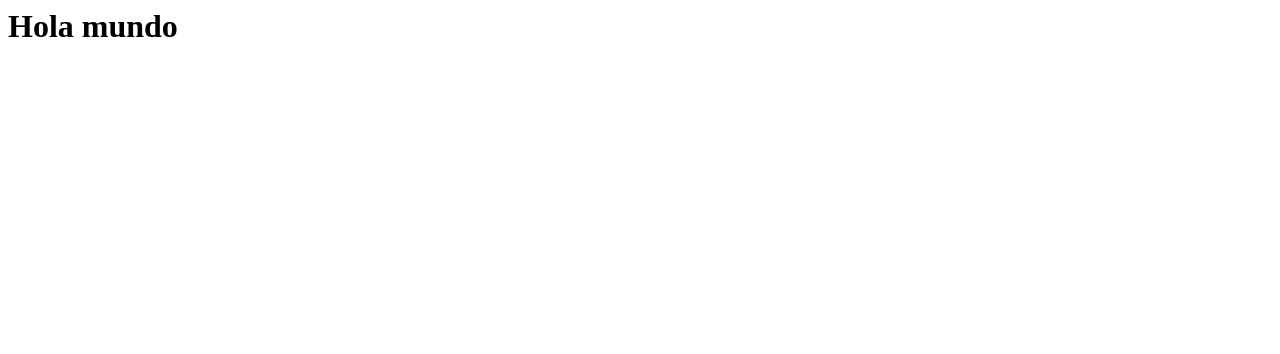
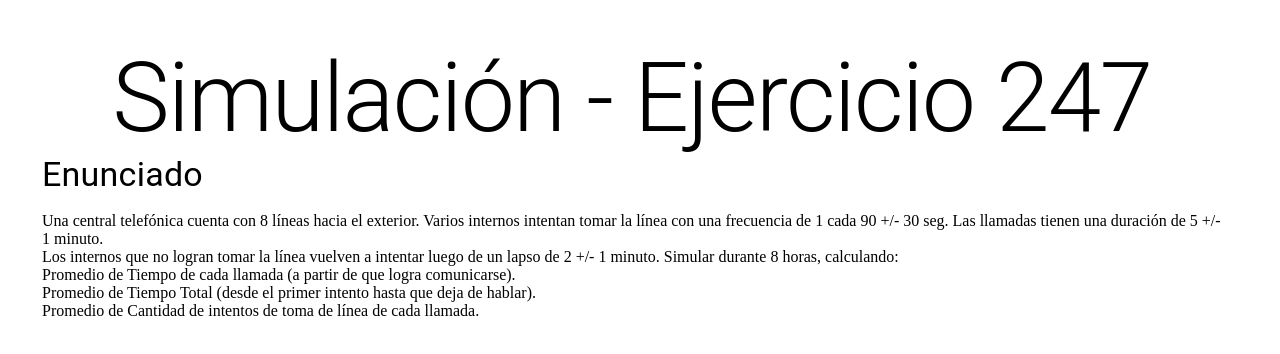
Before and after one commit to facuvillard/simulaci-n-ejercicio-247, a React (Create React App) app: page / in a window 1280 px wide. Shown: the top 354 px of the page. Built offline with nearby package versions, Linux system fonts and the light colour scheme.

Commit message:
second commit

```diff
--- a/src/App.js
+++ /dev/null
@@ -1,11 +0,0 @@
-require('./styles.scss');
-
-function App() {
-  return (
-    <div className="App">
-      <h1> Hola mundo</h1>
-    </div>
-  );
-}
-
-export default App;
--- /dev/null
+++ b/src/components/app/App.js
@@ -0,0 +1,32 @@
+import React from 'react';
+import Title from'../title/Title';
+import Subtitle from'../subtitle/Subtitle';
+import { Grid } from '@mui/material';
+
+import './styles.scss';
+
+export default function App() {
+  return (
+    <div className="App">
+      <Grid container spacing={2}>
+        <Grid xs={12} align="center">
+          <Title> Simulación - Ejercicio 247 </Title>
+        </Grid>
+        <Grid xs={12}>
+          <Subtitle> Enunciado </Subtitle>
+        </Grid>
+        <Grid>
+          <p>
+            Una central telefónica cuenta con 8 líneas hacia el exterior. Varios internos intentan tomar la línea con una
+            frecuencia de 1 cada 90 +/- 30 seg. Las llamadas tienen una duración de 5 +/- 1 minuto. <br/>
+            Los internos que no logran tomar la línea vuelven a intentar luego de un lapso de 2 +/- 1 minuto.
+            Simular durante 8 horas, calculando:<br/>
+            Promedio de Tiempo de cada llamada (a partir de que logra comunicarse).<br/>
+            Promedio de Tiempo Total (desde el primer intento hasta que deja de hablar).<br/>
+            Promedio de Cantidad de intentos de toma de línea de cada llamada.<br/>
+          </p>
+        </Grid>
+      </Grid>
+    </div>
+  );
+}
--- /dev/null
+++ b/src/components/app/styles.scss
@@ -0,0 +1,7 @@
+.app {
+  padding: 50px;
+}
+
+Title {
+
+}
--- /dev/null
+++ b/src/components/subtitle/Subtitle.js
@@ -0,0 +1,8 @@
+import React from 'react';
+import { Typography } from '@mui/material';
+
+export default function Subtitle(props) {
+	return (
+		<Typography variant='h4'> {props.children} </Typography>
+	)
+}
--- /dev/null
+++ b/src/components/title/Title.js
@@ -0,0 +1,11 @@
+import { Typography } from "@mui/material";
+import React from 'react';
+
+
+export default function Title(props) {
+	return (
+		<Typography variant="h1" component="h1">
+			{props.children}
+		</Typography>
+	)
+}
```
Also changed, not shown: src/index.js (+5 -5 lines), src/styles.scss (deleted).
